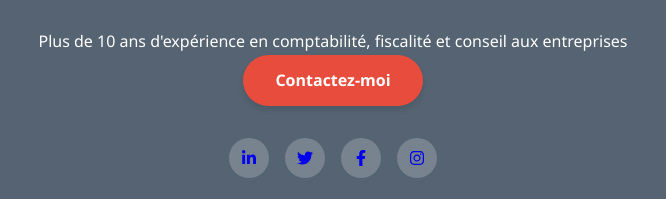
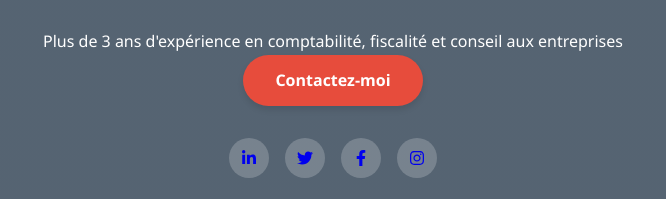
Before and after one commit to achrafketata/achrafketata.github.io, a plain HTML site: page index.html in a window 1280 px wide. Shown: the part 453-652 px from the top of the page, 307-973 px from the left. Drawn offline with Linux system fonts and the light colour scheme.

Commit message:
Update index.html

```diff
--- a/index.html
+++ b/index.html
@@ -564,7 +564,7 @@
                 <img src="photo.png" alt="Achraf Ketata" class="profile-image">
                 <h1>Achraf Ketata</h1>
                 <h2>Expert Comptable & Conseiller Financier</h2>
-                <p>Plus de 10 ans d'expérience en comptabilité, fiscalité et conseil aux entreprises</p>
+                <p>Plus de 3 ans d'expérience en comptabilité, fiscalité et conseil aux entreprises</p>
                 <a href="#contact" class="btn">Contactez-moi</a>
                 <div class="social-icons">
                     <a href="#" class="social-icon"><i class="fab fa-linkedin-in"></i></a>
```
